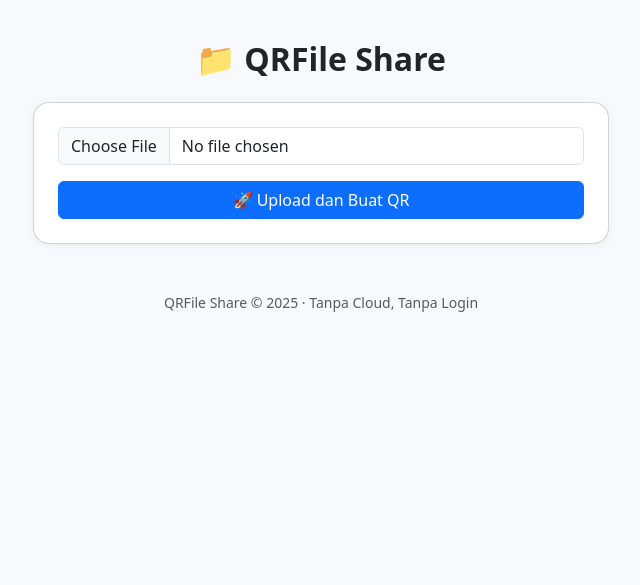
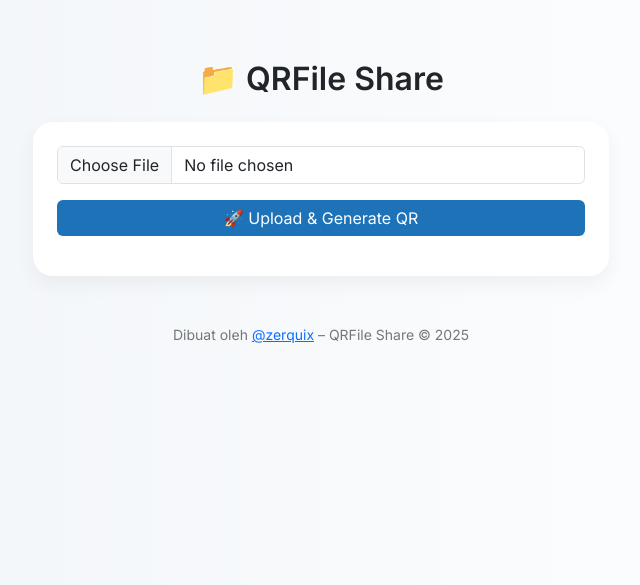
Before and after one commit to zerquix/-1, a Flask app: page / in a window 1280 px wide. Shown: the top 585 px of the page, without its empty margins (319-959 px from the left). Run offline with Flask 3, Linux system fonts and the light colour scheme.

Commit message:
Update index.html

```diff
--- a/templates/index.html
+++ b/templates/index.html
@@ -2,58 +2,72 @@
 <html lang="id">
 <head>
     <meta charset="UTF-8">
-    <title>QRFile Share - Transfer File via QR</title>
+    <title>QRFile Share – Transfer Lokal via QR</title>
     <meta name="viewport" content="width=device-width, initial-scale=1">
+    <!-- Bootstrap 5 -->
     <link href="https://cdn.jsdelivr.net/npm/bootstrap@5.3.3/dist/css/bootstrap.min.css" rel="stylesheet">
+    <!-- Google Fonts -->
+    <link href="https://fonts.googleapis.com/css2?family=Inter:wght@400;600&display=swap" rel="stylesheet">
     <style>
         body {
-            background: #f7f9fc;
-            padding-top: 40px;
+            font-family: 'Inter', sans-serif;
+            background: linear-gradient(to right, #f0f4f8, #ffffff);
+            padding-top: 60px;
         }
         .container {
             max-width: 600px;
         }
         .card {
-            border-radius: 16px;
-            box-shadow: 0 2px 10px rgba(0,0,0,0.05);
+            border: none;
+            border-radius: 20px;
+            box-shadow: 0 8px 20px rgba(0,0,0,0.05);
         }
         .qrcode img {
             width: 100%;
-            max-width: 250px;
+            max-width: 260px;
+            border-radius: 12px;
+        }
+        .btn-primary {
+            background-color: #1d72b8;
+            border: none;
+        }
+        .btn-primary:hover {
+            background-color: #155d8b;
+        }
+        footer {
+            margin-top: 60px;
+            color: #777;
         }
     </style>
 </head>
 <body>
     <div class="container text-center">
-        <h2 class="mb-4 fw-bold">📁 QRFile Share</h2>
+        <h2 class="fw-bold mb-4">📁 QRFile Share</h2>
 
         <div class="card p-4">
             {% if error %}
                 <div class="alert alert-danger">{{ error }}</div>
             {% endif %}
 
-            <form method="POST" enctype="multipart/form-data">
-                <div class="mb-3">
-                    <input class="form-control" type="file" name="file" required>
-                </div>
-                <button class="btn btn-primary w-100" type="submit">🚀 Upload dan Buat QR</button>
+            <form method="POST" enctype="multipart/form-data" class="mb-3">
+                <input class="form-control mb-3" type="file" name="file" required>
+                <button class="btn btn-primary w-100" type="submit">🚀 Upload & Generate QR</button>
             </form>
 
             {% if file_url %}
                 <div class="qrcode mt-4">
-                    <h5 class="fw-semibold">✅ QR Code Siap!</h5>
-                    <p class="small">Scan dari HP untuk download:</p>
-                    <img src="{{ url_for('static', filename='qrcode.png') }}" alt="QR Code" class="img-thumbnail my-2">
-                    <p>
-                        <a href="{{ file_url }}" class="btn btn-success" download>⬇️ Download File</a>
+                    <h5 class="fw-semibold">✅ Scan QR untuk langsung unduh</h5>
+                    <img src="{{ url_for('static', filename='qrcode.png') }}" alt="QR Code">
+                    <p class="mt-3">
+                        <a href="{{ file_url }}" class="btn btn-success" download>⬇️ Download Manual</a>
                     </p>
-                    <p class="text-muted small mb-0">File: {{ filename }}</p>
+                    <p class="text-muted small">File: {{ filename }}</p>
                 </div>
             {% endif %}
         </div>
 
-        <footer class="mt-5 text-muted small">
-            QRFile Share &copy; 2025 &middot; Tanpa Cloud, Tanpa Login
+        <footer class="text-center small mt-5">
+            Dibuat oleh <a href="https://github.com/zerquix" target="_blank">@zerquix</a> – QRFile Share © 2025
         </footer>
     </div>
 </body>
```
